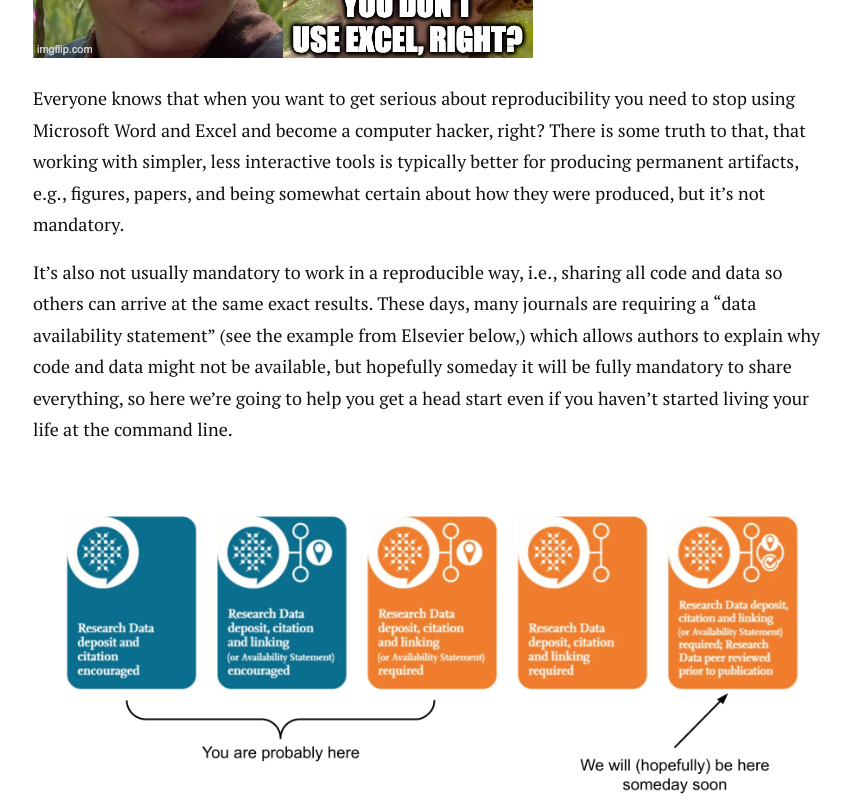
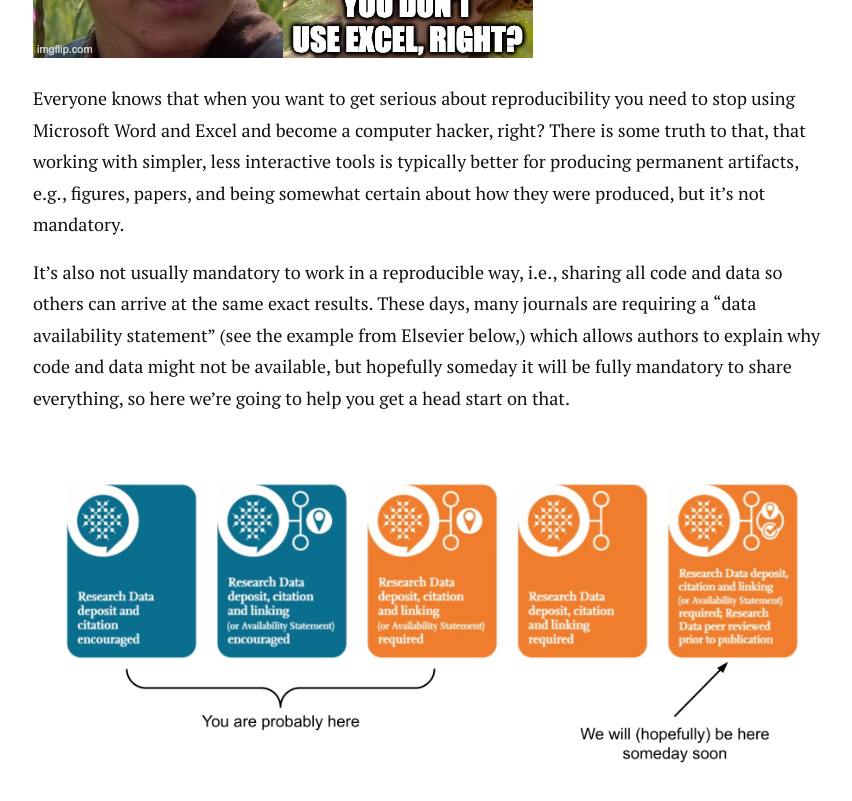
Before and after one commit to petebachant/petebachant.github.io, a Jekyll site: the page built from _posts/2024-11-11-office-repro.markdown, in a window 1280 px wide and 900 px high, scrolled down 978 px, cut to the strip 0-801 px from the top of the window. Shown: the whole strip, without its empty margins (207-1059 px from the left). Built offline with Jekyll 4.4.1, drawn with Linux system fonts in a browser that asks for light colours; nearby versions of some CDN libraries; comment, search, counter and statistics services are not loaded.

Commit message:
Update intro

```diff
--- a/_posts/2024-11-11-office-repro.markdown
+++ b/_posts/2024-11-11-office-repro.markdown
@@ -24,8 +24,7 @@ These days, many journals are requiring a "data availability statement"
 (see the example from Elsevier below,)
 which allows authors to explain why code and data might not be available,
 but hopefully someday it will be fully mandatory to share everything,
-so here we're going to help you get a head start even if you haven't
-started living your life at the command line.
+so here we're going to help you get a head start on that.
 
 ![Data availability standards.](/images/repro-office/elsevier-research-data-guidelines.png)
 
```
